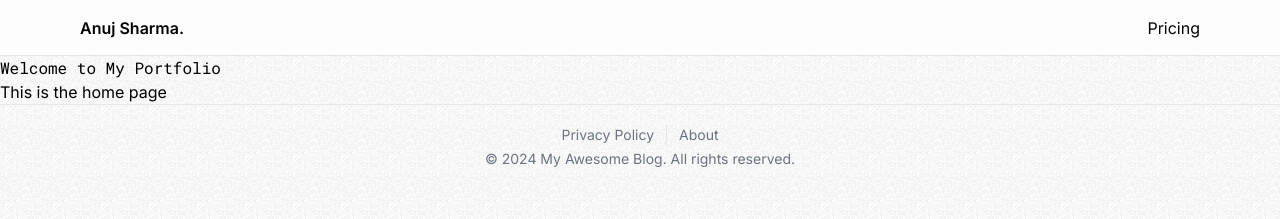
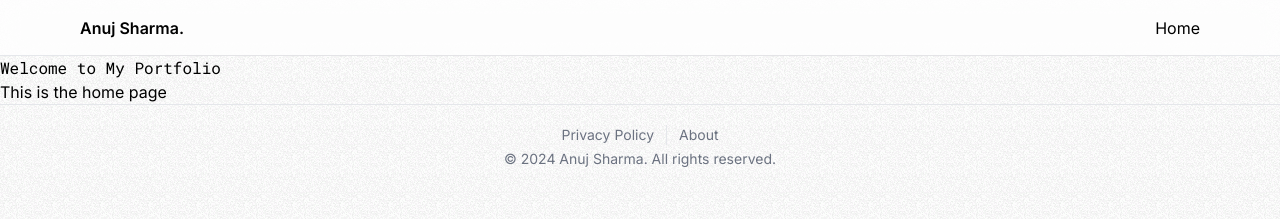
Before and after one commit to Anujsharma2590/my-portfolio-workspace, a Next.js app: page / in a window 1280 px wide. Shown: the top 219 px of the page. Built offline with nearby package versions, Linux system fonts and the light colour scheme.

Commit message:
Add: text change for footer

```diff
--- a/src/components/Footer.tsx
+++ b/src/components/Footer.tsx
@@ -13,7 +13,7 @@ const Footer = () => {
         </Link>
       </div>
       <div>
-        &copy; {new Date().getFullYear()} My Awesome Blog. All rights reserved.
+        &copy; {new Date().getFullYear()} Anuj Sharma. All rights reserved.
       </div>
     </footer>
   );
--- a/src/components/Navbar.tsx
+++ b/src/components/Navbar.tsx
@@ -12,7 +12,7 @@ const Navbar = () => {
 
           <div className="hidden items-center space-x-4 sm:flex">
             <>
-              <Link href="/pricing">Pricing</Link>
+              <Link href="/">Home</Link>
             </>
           </div>
         </div>
```
